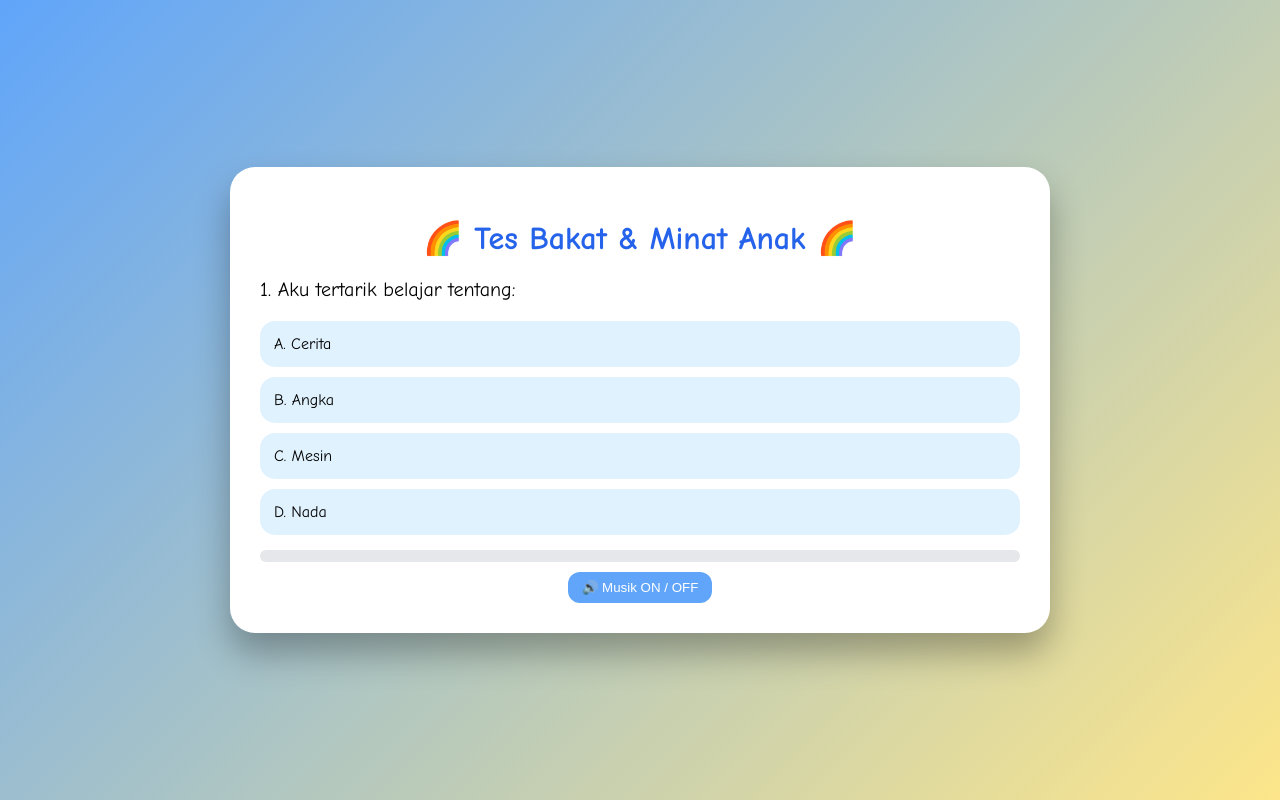
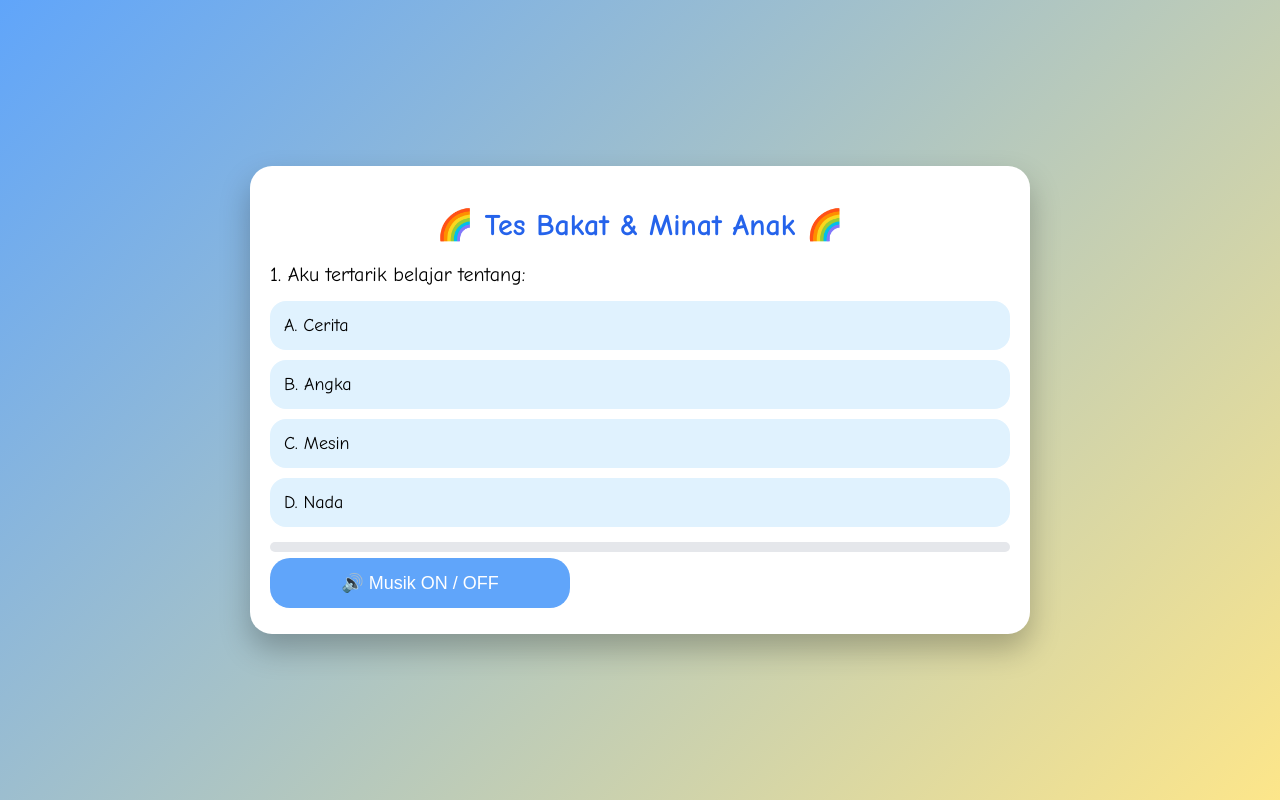
Before and after one commit to BAYU18/bakatminat, a plain HTML site: page index.html in a window 1280 px wide. Both pictures are taken after a click on the button "▶️ Mulai Tes". Drawn offline with nearby package versions, Linux system fonts and the light colour scheme.

Commit message:
Update index.html

```diff
--- a/index.html
+++ b/index.html
@@ -2,10 +2,13 @@
 <html lang="id">
 <head>
 <meta charset="UTF-8">
-<title>Tes Bakat & Minat </title>
+<meta name="viewport" content="width=device-width, initial-scale=1.0">
+<title>Tes Bakat & Minat Anak</title>
 <script src="https://cdn.jsdelivr.net/npm/chart.js"></script>
 
 <style>
+*{box-sizing:border-box}
+
 body{
   margin:0;
   font-family:"Comic Sans MS", Arial;
@@ -14,102 +17,139 @@ body{
   display:flex;
   justify-content:center;
   align-items:center;
+  padding:10px;
 }
+
 .app{
-  width:760px;
+  width:100%;
+  max-width:780px;
   background:#fff;
-  padding:30px;
-  border-radius:25px;
-  box-shadow:0 20px 35px rgba(0,0,0,.3);
-  animation:pop .6s;
+  padding:20px;
+  border-radius:22px;
+  box-shadow:0 15px 30px rgba(0,0,0,.25);
+  animation:pop .5s;
 }
-h1{text-align:center;color:#2563eb}
-.question{font-size:20px;margin:20px 0}
+
+h1{
+  text-align:center;
+  color:#2563eb;
+  font-size:clamp(22px,5vw,30px);
+}
+
+.question{
+  font-size:clamp(16px,4.5vw,20px);
+  margin:15px 0;
+}
+
 .option{
   padding:14px;
   margin:10px 0;
-  border-radius:15px;
+  border-radius:16px;
   background:#e0f2fe;
   cursor:pointer;
   transition:.2s;
+  font-size:clamp(14px,4vw,18px);
 }
+
 .option:hover{
   background:#bae6fd;
-  transform:scale(1.03);
+  transform:scale(1.02);
 }
+
 .progress{
-  height:12px;
+  height:10px;
   background:#e5e7eb;
   border-radius:10px;
   overflow:hidden;
   margin-top:15px;
 }
+
 .bar{
   height:100%;
   background:#2563eb;
   width:0%;
 }
+
 .section{
   margin-top:15px;
   padding:15px;
   border-radius:15px;
+  font-size:clamp(14px,4vw,16px);
 }
+
 .good{background:#dcfce7}
 .warn{background:#fee2e2}
 .info{background:#e0f2fe}
+
 .start{
   text-align:center;
 }
-.start button{
-  padding:14px 25px;
-  font-size:18px;
+
+.start button,
+.music-btn{
+  width:100%;
+  max-width:300px;
+  padding:14px;
+  font-size:clamp(16px,4.5vw,18px);
   border:none;
   border-radius:20px;
   cursor:pointer;
+  margin:6px 0;
+}
+
+.start button{
   background:#4ade80;
 }
-.start button:hover{background:#22c55e}
+
+.start button:hover{
+  background:#22c55e;
+}
+
 .music-btn{
-  margin-top:10px;
-  padding:8px 14px;
-  border:none;
-  border-radius:12px;
-  cursor:pointer;
   background:#60a5fa;
   color:white;
 }
+
+canvas{
+  max-width:100%;
+}
+
 @keyframes pop{
-  from{opacity:0;transform:scale(.9)}
+  from{opacity:0;transform:scale(.92)}
   to{opacity:1;transform:scale(1)}
+}
+
+/* 📱 EXTRA MOBILE OPTIMIZATION */
+@media(max-width:480px){
+  .app{
+    padding:15px;
+    border-radius:18px;
+  }
 }
 </style>
 </head>
 
 <body>
 
-<!-- 🎵 BACKSOUND LOKAL -->
+<!-- 🎵 BACKSOUND -->
 <audio id="bgm" loop>
   <source src="musik.mp3" type="audio/mpeg">
 </audio>
 
 <div class="app" id="app">
-  <h1> Tes Bakat & Minat </h1>
+  <h1>🌈 Tes Bakat & Minat Anak 🌈</h1>
   <div class="start">
     <p>Jawab dengan jujur ya 😊</p>
-    <button onclick="startTest()">▶️ Mulai Tes</button><br><br>
-   <!--  <button class="music-btn" onclick="toggleMusic()">🔊 Musik ON / OFF</button> -->
-<audio id="bgm" loop>
+    <button onclick="startTest()">▶️ Mulai Tes</button>
+    <button class="music-btn" onclick="toggleMusic()">🔊 Musik ON / OFF</button>
   </div>
 </div>
 
 <script>
 const bgm = document.getElementById("bgm");
+function toggleMusic(){ bgm.paused ? bgm.play() : bgm.pause(); }
 
-function toggleMusic(){
-  bgm.paused ? bgm.play() : bgm.pause();
-}
-
-const scores = {
+const scores={
   "Bahasa & Komunikasi":0,
   "Logika & Matematika":0,
   "Visual & Seni Rupa":0,
@@ -120,208 +160,78 @@ const scores = {
   "Mekanik & Teknologi":0
 };
 
-const advice = {
-  "Bahasa & Komunikasi":"Latih membaca, bercerita, dan berbicara di depan kelas.",
+const advice={
+  "Bahasa & Komunikasi":"Latih membaca, bercerita, dan berbicara.",
   "Logika & Matematika":"Ajak bermain teka-teki dan berhitung.",
   "Visual & Seni Rupa":"Sediakan alat gambar dan kerajinan.",
-  "Musik & Ritme":"Ajak bernyanyi dan bermain alat musik.",
-  "Gerak & Olahraga":"Dukung aktivitas fisik dan olahraga.",
+  "Musik & Ritme":"Dukung bernyanyi dan bermain musik.",
+  "Gerak & Olahraga":"Ajak olahraga dan permainan aktif.",
   "Sosial & Kepemimpinan":"Latih memimpin kelompok kecil.",
-  "Empati & Kepedulian":"Biasakan berbagi dan menolong teman.",
-  "Mekanik & Teknologi":"Kenalkan lego, eksperimen, dan teknologi sederhana."
+  "Empati & Kepedulian":"Biasakan berbagi dan menolong.",
+  "Mekanik & Teknologi":"Kenalkan lego dan eksperimen."
 };
 
-let index = 0;
+let index=0;
 
-const questions = [
-{q:"Saat waktu luang di sekolah, aku lebih suka:",o:{
- A:["Membaca atau bercerita","Bahasa & Komunikasi"],
- B:["Menggambar","Visual & Seni Rupa"],
- C:["Bermain bola","Gerak & Olahraga"],
- D:["Merakit mainan","Mekanik & Teknologi"]
-}},
-{q:"Aku senang jika diminta:",o:{
- A:["Menghitung soal","Logika & Matematika"],
- B:["Bernyanyi","Musik & Ritme"],
- C:["Mengajak teman","Sosial & Kepemimpinan"],
- D:["Menggambar bebas","Visual & Seni Rupa"]
-}},
-{q:"Aku mudah mengingat:",o:{
- A:["Lagu","Musik & Ritme"],
- B:["Angka","Logika & Matematika"],
- C:["Cerita","Bahasa & Komunikasi"],
- D:["Gerakan","Gerak & Olahraga"]
-}},
-{q:"Jika melihat teman sedih, aku:",o:{
- A:["Menanyakan keadaannya","Empati & Kepedulian"],
- B:["Menghibur","Sosial & Kepemimpinan"],
- C:["Pergi bermain","Gerak & Olahraga"],
- D:["Diam saja","Logika & Matematika"]
-}},
-{q:"Aku penasaran jika melihat:",o:{
- A:["Mainan rusak","Mekanik & Teknologi"],
- B:["Buku baru","Bahasa & Komunikasi"],
- C:["Alat musik","Musik & Ritme"],
- D:["Lapangan olahraga","Gerak & Olahraga"]
-}},
-{q:"Aku suka belajar dengan cara:",o:{
- A:["Membaca","Bahasa & Komunikasi"],
- B:["Menghitung","Logika & Matematika"],
- C:["Menggambar","Visual & Seni Rupa"],
- D:["Bergerak","Gerak & Olahraga"]
-}},
-{q:"Dalam kelompok, aku sering:",o:{
- A:["Mengatur teman","Sosial & Kepemimpinan"],
- B:["Mendengarkan","Empati & Kepedulian"],
- C:["Menghitung tugas","Logika & Matematika"],
- D:["Membuat hiasan","Visual & Seni Rupa"]
-}},
-{q:"Aku bangga jika bisa:",o:{
- A:["Membantu teman","Empati & Kepedulian"],
- B:["Memimpin permainan","Sosial & Kepemimpinan"],
- C:["Menyelesaikan soal","Logika & Matematika"],
- D:["Membuat alat","Mekanik & Teknologi"]
-}},
-{q:"Aku suka kegiatan yang:",o:{
- A:["Kreatif","Visual & Seni Rupa"],
- B:["Penuh irama","Musik & Ritme"],
- C:["Banyak bergerak","Gerak & Olahraga"],
- D:["Banyak bicara","Bahasa & Komunikasi"]
-}},
-{q:"Aku tertarik belajar tentang:",o:{
- A:["Cerita","Bahasa & Komunikasi"],
- B:["Angka","Logika & Matematika"],
- C:["Mesin","Mekanik & Teknologi"],
- D:["Nada","Musik & Ritme"]
-}},
-{q:"Aku senang jika guru:",o:{
- A:["Mengajak diskusi","Sosial & Kepemimpinan"],
- B:["Memberi tantangan","Logika & Matematika"],
- C:["Menggambar","Visual & Seni Rupa"],
- D:["Bermain","Gerak & Olahraga"]
-}},
-{q:"Aku merasa senang ketika:",o:{
- A:["Teman senang","Empati & Kepedulian"],
- B:["Bisa memimpin","Sosial & Kepemimpinan"],
- C:["Bisa membuat sesuatu","Mekanik & Teknologi"],
- D:["Bisa bercerita","Bahasa & Komunikasi"]
-}},
-{q:"Aku lebih suka tugas yang:",o:{
- A:["Menghitung","Logika & Matematika"],
- B:["Menggambar","Visual & Seni Rupa"],
- C:["Bernyanyi","Musik & Ritme"],
- D:["Berlari","Gerak & Olahraga"]
-}},
-{q:"Aku suka membantu dengan cara:",o:{
- A:["Mendengarkan","Empati & Kepedulian"],
- B:["Mengatur","Sosial & Kepemimpinan"],
- C:["Memperbaiki","Mekanik & Teknologi"],
- D:["Menjelaskan","Bahasa & Komunikasi"]
-}},
-{q:"Aku paling bersemangat saat:",o:{
- A:["Lomba olahraga","Gerak & Olahraga"],
- B:["Lomba menggambar","Visual & Seni Rupa"],
- C:["Lomba berhitung","Logika & Matematika"],
- D:["Lomba menyanyi","Musik & Ritme"]
-}},
-{q:"Aku sering bertanya tentang:",o:{
- A:["Cara kerja alat","Mekanik & Teknologi"],
- B:["Cerita","Bahasa & Komunikasi"],
- C:["Perasaan teman","Empati & Kepedulian"],
- D:["Aturan permainan","Logika & Matematika"]
-}},
-{q:"Aku senang bermain dengan:",o:{
- A:["Teman banyak","Sosial & Kepemimpinan"],
- B:["Alat musik","Musik & Ritme"],
- C:["Bola","Gerak & Olahraga"],
- D:["Kertas gambar","Visual & Seni Rupa"]
-}},
-{q:"Aku merasa hebat jika:",o:{
- A:["Bisa memimpin","Sosial & Kepemimpinan"],
- B:["Bisa menolong","Empati & Kepedulian"],
- C:["Bisa menghitung cepat","Logika & Matematika"],
- D:["Bisa membuat alat","Mekanik & Teknologi"]
-}},
-{q:"Aku senang belajar melalui:",o:{
- A:["Cerita","Bahasa & Komunikasi"],
- B:["Angka","Logika & Matematika"],
- C:["Gambar","Visual & Seni Rupa"],
- D:["Gerakan","Gerak & Olahraga"]
-}}
+const questions=[ /* 20 soal sama seperti sebelumnya */
+  {q:"Saat waktu luang di sekolah, aku lebih suka:",o:{A:["Membaca atau bercerita","Bahasa & Komunikasi"],B:["Menggambar","Visual & Seni Rupa"],C:["Bermain bola","Gerak & Olahraga"],D:["Merakit mainan","Mekanik & Teknologi"]}},
+  {q:"Aku senang jika diminta:",o:{A:["Menghitung soal","Logika & Matematika"],B:["Bernyanyi","Musik & Ritme"],C:["Mengajak teman","Sosial & Kepemimpinan"],D:["Menggambar bebas","Visual & Seni Rupa"]}},
+  {q:"Aku mudah mengingat:",o:{A:["Lagu","Musik & Ritme"],B:["Angka","Logika & Matematika"],C:["Cerita","Bahasa & Komunikasi"],D:["Gerakan","Gerak & Olahraga"]}},
+  {q:"Jika melihat teman sedih, aku:",o:{A:["Menanyakan keadaannya","Empati & Kepedulian"],B:["Menghibur","Sosial & Kepemimpinan"],C:["Pergi bermain","Gerak & Olahraga"],D:["Diam saja","Logika & Matematika"]}},
+  {q:"Aku penasaran jika melihat:",o:{A:["Mainan rusak","Mekanik & Teknologi"],B:["Buku baru","Bahasa & Komunikasi"],C:["Alat musik","Musik & Ritme"],D:["Lapangan olahraga","Gerak & Olahraga"]}},
+  {q:"Aku suka belajar dengan cara:",o:{A:["Membaca","Bahasa & Komunikasi"],B:["Menghitung","Logika & Matematika"],C:["Menggambar","Visual & Seni Rupa"],D:["Bergerak","Gerak & Olahraga"]}},
+  {q:"Dalam kelompok, aku sering:",o:{A:["Mengatur teman","Sosial & Kepemimpinan"],B:["Mendengarkan","Empati & Kepedulian"],C:["Menghitung tugas","Logika & Matematika"],D:["Membuat hiasan","Visual & Seni Rupa"]}},
+  {q:"Aku bangga jika bisa:",o:{A:["Membantu teman","Empati & Kepedulian"],B:["Memimpin permainan","Sosial & Kepemimpinan"],C:["Menyelesaikan soal","Logika & Matematika"],D:["Membuat alat","Mekanik & Teknologi"]}},
+  {q:"Aku suka kegiatan yang:",o:{A:["Kreatif","Visual & Seni Rupa"],B:["Penuh irama","Musik & Ritme"],C:["Banyak bergerak","Gerak & Olahraga"],D:["Banyak bicara","Bahasa & Komunikasi"]}},
+  {q:"Aku tertarik belajar tentang:",o:{A:["Cerita","Bahasa & Komunikasi"],B:["Angka","Logika & Matematika"],C:["Mesin","Mekanik & Teknologi"],D:["Nada","Musik & Ritme"]}},
+  {q:"Aku senang jika guru:",o:{A:["Mengajak diskusi","Sosial & Kepemimpinan"],B:["Memberi tantangan","Logika & Matematika"],C:["Menggambar","Visual & Seni Rupa"],D:["Bermain","Gerak & Olahraga"]}},
+  {q:"Aku merasa senang ketika:",o:{A:["Teman senang","Empati & Kepedulian"],B:["Bisa memimpin","Sosial & Kepemimpinan"],C:["Bisa membuat sesuatu","Mekanik & Teknologi"],D:["Bisa bercerita","Bahasa & Komunikasi"]}},
+  {q:"Aku lebih suka tugas yang:",o:{A:["Menghitung","Logika & Matematika"],B:["Menggambar","Visual & Seni Rupa"],C:["Bernyanyi","Musik & Ritme"],D:["Berlari","Gerak & Olahraga"]}},
+  {q:"Aku suka membantu dengan cara:",o:{A:["Mendengarkan","Empati & Kepedulian"],B:["Mengatur","Sosial & Kepemimpinan"],C:["Memperbaiki","Mekanik & Teknologi"],D:["Menjelaskan","Bahasa & Komunikasi"]}},
+  {q:"Aku paling bersemangat saat:",o:{A:["Lomba olahraga","Gerak & Olahraga"],B:["Lomba menggambar","Visual & Seni Rupa"],C:["Lomba berhitung","Logika & Matematika"],D:["Lomba menyanyi","Musik & Ritme"]}},
+  {q:"Aku sering bertanya tentang:",o:{A:["Cara kerja alat","Mekanik & Teknologi"],B:["Cerita","Bahasa & Komunikasi"],C:["Perasaan teman","Empati & Kepedulian"],D:["Aturan permainan","Logika & Matematika"]}},
+  {q:"Aku senang bermain dengan:",o:{A:["Teman banyak","Sosial & Kepemimpinan"],B:["Alat musik","Musik & Ritme"],C:["Bola","Gerak & Olahraga"],D:["Kertas gambar","Visual & Seni Rupa"]}},
+  {q:"Aku merasa hebat jika:",o:{A:["Bisa memimpin","Sosial & Kepemimpinan"],B:["Bisa menolong","Empati & Kepedulian"],C:["Bisa menghitung cepat","Logika & Matematika"],D:["Bisa membuat alat","Mekanik & Teknologi"]}},
+  {q:"Aku senang belajar melalui:",o:{A:["Cerita","Bahasa & Komunikasi"],B:["Angka","Logika & Matematika"],C:["Gambar","Visual & Seni Rupa"],D:["Gerakan","Gerak & Olahraga"]}}
 ];
 
-// random soal
 questions.sort(()=>Math.random()-0.5);
 
 function startTest(){
-  bgm.volume = 0.4;
+  bgm.volume=0.4;
   bgm.play();
-  index = 0;
+  index=0;
   loadQuestion();
 }
 
 function loadQuestion(){
-  document.getElementById("app").innerHTML = `
+  app.innerHTML=`
     <h1>🌈 Tes Bakat & Minat Anak 🌈</h1>
     <div class="question">${index+1}. ${questions[index].q}</div>
     <div id="options"></div>
-    <div class="progress"><div class="bar" id="bar"></div></div>
-    <div style="text-align:center">
-      <button class="music-btn" onclick="toggleMusic()">🔊 Musik ON / OFF</button>
-    </div>
+    <div class="progress"><div class="bar" style="width:${index/questions.length*100}%"></div></div>
+    <button class="music-btn" onclick="toggleMusic()">🔊 Musik ON / OFF</button>
   `;
-  const opt = document.getElementById("options");
+  const opt=document.getElementById("options");
   for(let k in questions[index].o){
-    const d = document.createElement("div");
-    d.className = "option";
-    d.innerText = k+". "+questions[index].o[k][0];
-    d.onclick = ()=>selectAnswer(questions[index].o[k][1]);
+    const d=document.createElement("div");
+    d.className="option";
+    d.innerText=k+". "+questions[index].o[k][0];
+    d.onclick=()=>{scores[questions[index].o[k][1]]++;index++;index<questions.length?loadQuestion():showResult();}
     opt.appendChild(d);
   }
-  document.getElementById("bar").style.width =
-    ((index)/questions.length*100)+"%";
-}
-
-function selectAnswer(cat){
-  scores[cat]++;
-  index++;
-  index < questions.length ? loadQuestion() : showResult();
 }
 
 function showResult(){
-  const sorted = Object.entries(scores).sort((a,b)=>b[1]-a[1]);
-  const best = sorted[0][0];
-  const worst = sorted[sorted.length-1][0];
-
-  document.getElementById("app").innerHTML = `
+  const sorted=Object.entries(scores).sort((a,b)=>b[1]-a[1]);
+  app.innerHTML=`
     <h1>📊 Hasil Tes</h1>
     <canvas id="chart"></canvas>
-
-    <div class="section good">
-      ⭐ <b>Kelebihan Utama:</b><br>${best}
-    </div>
-
-    <div class="section warn">
-      ⚠️ <b>Perlu Ditingkatkan:</b><br>${worst}
-    </div>
-
-    <div class="section info">
-      🛠️ <b>Saran:</b><br>${advice[worst]}
-    </div>
+    <div class="section good">⭐ <b>Kelebihan:</b><br>${sorted[0][0]}</div>
+    <div class="section warn">⚠️ <b>Perlu Dikembangkan:</b><br>${sorted[sorted.length-1][0]}</div>
+    <div class="section info">🛠️ <b>Saran:</b><br>${advice[sorted[sorted.length-1][0]]}</div>
   `;
-
-  new Chart(document.getElementById("chart"),{
-    type:"radar",
-    data:{
-      labels:Object.keys(scores),
-      datasets:[{
-        data:Object.values(scores),
-        backgroundColor:"rgba(37,99,235,.4)",
-        borderColor:"#2563eb"
-      }]
-    },
-    options:{scales:{r:{beginAtZero:true,max:5}}}
-  });
+  new Chart(chart,{type:"radar",data:{labels:Object.keys(scores),datasets:[{data:Object.values(scores),backgroundColor:"rgba(37,99,235,.4)",borderColor:"#2563eb"}]},options:{scales:{r:{beginAtZero:true,max:5}}}});
 }
 </script>
 
```
